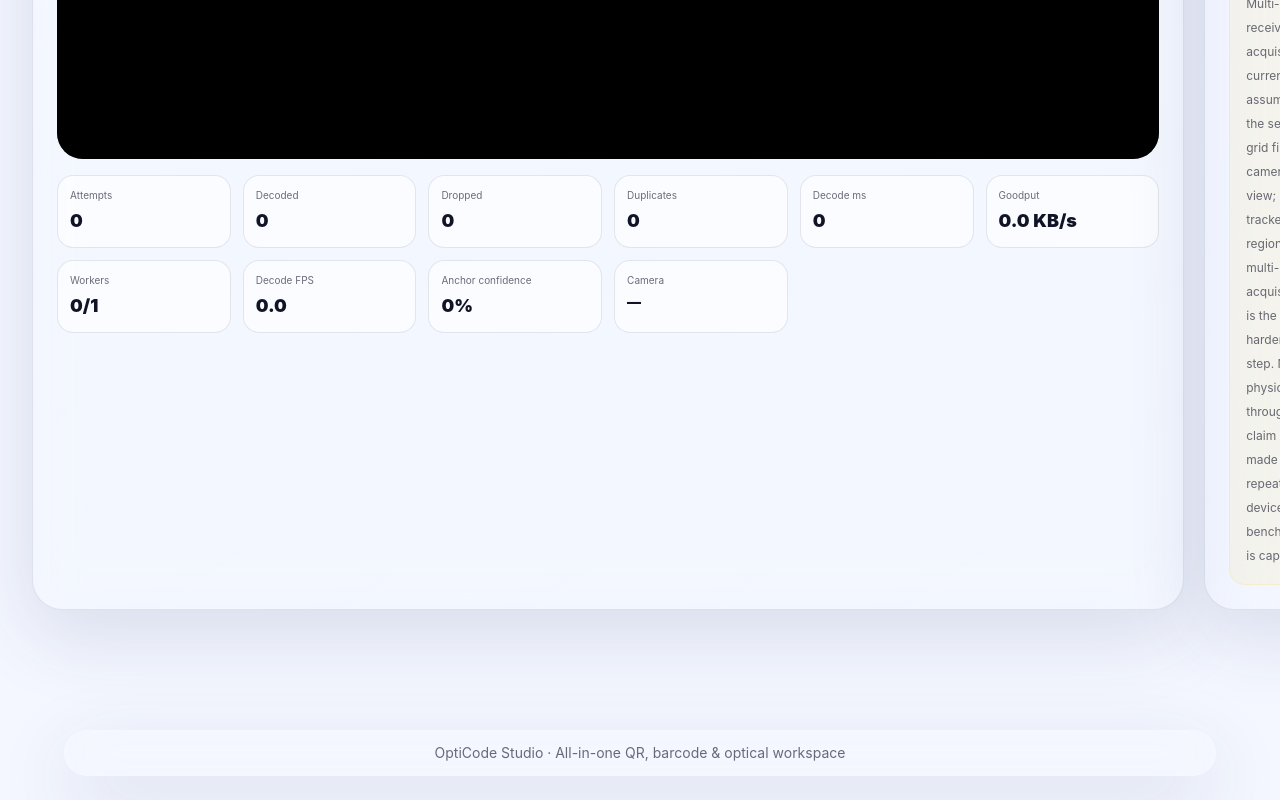
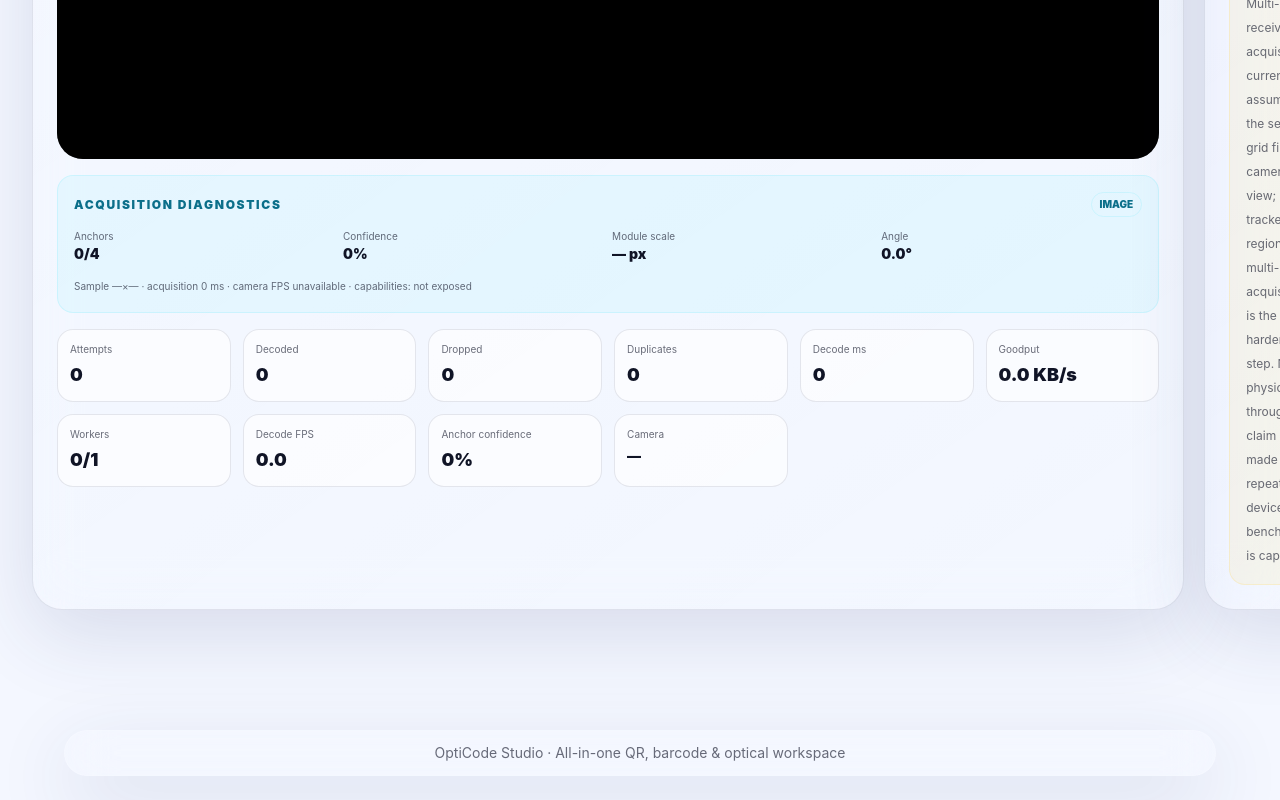
Before and after one commit to Mahin98250/OR-Generator, a React (Vite) app: page /#/optiframe in a window 1280 px wide. Shown: the part 1746-2546 px from the top of the page. Built offline with nearby package versions, Linux system fonts and the light colour scheme.

Commit message:
feat: add live optical acquisition lab

```diff
--- a/src/pages/OptiFrameLab/OptiFrameLab.tsx
+++ b/src/pages/OptiFrameLab/OptiFrameLab.tsx
@@ -2,7 +2,7 @@ import { useEffect, useMemo, useRef, useState } from 'react';
 import { Camera, CameraOff, CheckCircle2, Copy, Download, FlaskConical, Pause, Play, RotateCcw, ScanLine, Upload, Zap } from 'lucide-react';
 import { GlassCard } from '../../components/ui/GlassCard';
 import { GlassButton } from '../../components/ui/GlassButton';
-import { decodeOptiFrame, decodeOptiFramePerspective, encodeOptiFrame, getOptiFrameCapacity, OPTIFRAME_SIZE, type OptiFramePerspectiveDiagnostics } from '../../lib/optiframe';
+import { decodeOptiFrame, decodeOptiFramePerspective, encodeOptiFrame, getOptiFrameCapacity, inspectOptiFrameAcquisition, OPTIFRAME_SIZE, type OptiFrameAcquisitionDiagnostics, type OptiFramePerspectiveDiagnostics } from '../../lib/optiframe';
 import { OptiFrameAssembler, splitOptiFramePayload, utf8ToText } from '../../lib/optiframeStream';
 import { OptiFrameDecodePool } from '../../lib/optiframeDecodePool';
 import { createOptiLaneSurface, cropOptiLaneGrid, type OptiLaneCount } from '../../lib/optiframeLanes';
@@ -22,6 +22,7 @@ type CameraStats = {
   lastConfidence: number;
   cameraWidth: number;
   cameraHeight: number;
+  cameraFrameRate: number;
   startedAt: number | null;
 };
 
@@ -36,7 +37,9 @@ export function OptiFrameLab() {
   const [cameraError, setCameraError] = useState('');
   const [cameraDecoded, setCameraDecoded] = useState('');
   const [receiver, setReceiver] = useState({ total: 0, received: 0, bytes: 0, missing: [] as number[], complete: false });
-  const [cameraStats, setCameraStats] = useState<CameraStats>({ attempts: 0, hits: 0, duplicates: 0, dropped: 0, workerHits: 0, localHits: 0, lastMs: 0, bytes: 0, captureFps: 0, decodeFps: 0, goodputBps: 0, lastConfidence: 0, cameraWidth: 0, cameraHeight: 0, startedAt: null });
+  const [cameraStats, setCameraStats] = useState<CameraStats>({ attempts: 0, hits: 0, duplicates: 0, dropped: 0, workerHits: 0, localHits: 0, lastMs: 0, bytes: 0, captureFps: 0, decodeFps: 0, goodputBps: 0, lastConfidence: 0, cameraWidth: 0, cameraHeight: 0, cameraFrameRate: 0, startedAt: null });
+  const [acquisition, setAcquisition] = useState<OptiFrameAcquisitionDiagnostics>({ stage: 'image', anchors: [], confidence: 0, moduleScale: 0, angle: 0, geometryRatio: 0, sampleWidth: 0, sampleHeight: 0, elapsedMs: 0 });
+  const [cameraCapabilities, setCameraCapabilities] = useState<string[]>([]);
   const [streamPlaying, setStreamPlaying] = useState(false);
   const [streamIndex, setStreamIndex] = useState(0);
   const [laneCount, setLaneCount] = useState<OptiLaneCount>(1);
@@ -54,6 +57,7 @@ export function OptiFrameLab() {
   const seenSequenceRef = useRef(new Set<number>());
   const trackedAnchorsRef = useRef<OptiFramePerspectiveDiagnostics['anchors'] | null>(null);
   const framesSinceFullScanRef = useRef(0);
+  const acquisitionFailureRef = useRef(0);
   const reacquireEveryFrames = 12;
 
   const streamPayload = useMemo(() => {
@@ -455,7 +459,9 @@ export function OptiFrameLab() {
     framesSinceFullScanRef.current = 0;
     setReceiver({ total: 0, received: 0, bytes: 0, missing: [], complete: false });
     setCameraDecoded('');
-    setCameraStats({ attempts: 0, hits: 0, duplicates: 0, dropped: 0, workerHits: 0, localHits: 0, lastMs: 0, bytes: 0, captureFps: 0, decodeFps: 0, goodputBps: 0, lastConfidence: 0, cameraWidth: 0, cameraHeight: 0, startedAt: performance.now() });
+    setAcquisition({ stage: 'searching', anchors: [], confidence: 0, moduleScale: 0, angle: 0, geometryRatio: 0, sampleWidth: 0, sampleHeight: 0, elapsedMs: 0 });
+    acquisitionFailureRef.current = 0;
+    setCameraStats({ attempts: 0, hits: 0, duplicates: 0, dropped: 0, workerHits: 0, localHits: 0, lastMs: 0, bytes: 0, captureFps: 0, decodeFps: 0, goodputBps: 0, lastConfidence: 0, cameraWidth: 0, cameraHeight: 0, cameraFrameRate: 0, startedAt: performance.now() });
 
     try {
       const stream = await navigator.mediaDevices.getUserMedia({
@@ -469,12 +475,11 @@ export function OptiFrameLab() {
         audio: false,
       });
       streamRef.current = stream;
-      const settings = stream.getVideoTracks()[0]?.getSettings();
-      setCameraStats(prev => ({
-        ...prev,
-        cameraWidth: settings?.width ?? 0,
-        cameraHeight: settings?.height ?? 0,
-      }));
+      const track = stream.getVideoTracks()[0];
+      const settings = track?.getSettings();
+      const capabilities = track?.getCapabilities?.();
+      setCameraCapabilities(capabilities ? Object.keys(capabilities).filter(key => ['width','height','frameRate','focusMode','zoom','torch','resizeMode'].includes(key)) : []);
+      setCameraStats(prev => ({ ...prev, cameraWidth: settings?.width ?? 0, cameraHeight: settings?.height ?? 0, cameraFrameRate: settings?.frameRate ?? 0 }));
       if (videoRef.current) {
         videoRef.current.srcObject = stream;
         await videoRef.current.play();
@@ -586,11 +591,27 @@ export function OptiFrameLab() {
             <div className="relative min-h-[460px] aspect-video sm:min-h-[560px] lg:min-h-[620px]">
               <video ref={videoRef} muted playsInline className="h-full w-full object-cover" />
               {!cameraOn && <div className="absolute inset-0 grid place-items-center bg-black/55"><div className="text-center"><ScanLine size={28} className="mx-auto text-white/70"/><p className="mt-3 text-sm font-bold text-white">Point the camera at an OptiFrame</p><p className="mt-1 text-xs text-white/50">Keep all four finder anchors visible.</p></div></div>}
+              {cameraOn && acquisition.anchors.length > 0 && (
+                <svg className="pointer-events-none absolute inset-0 h-full w-full" viewBox={"0 0 " + Math.max(1, acquisition.sampleWidth) + " " + Math.max(1, acquisition.sampleHeight)} preserveAspectRatio="none">
+                  {acquisition.anchors.length >= 2 && <polyline points={acquisition.anchors.map(anchor => anchor.x + "," + anchor.y).join(" ")} fill="none" stroke="rgba(34,211,238,.9)" strokeWidth={Math.max(2, acquisition.moduleScale * 0.7)} />}
+                  {acquisition.anchors.map((anchor, index) => <g key={index}><circle cx={anchor.x} cy={anchor.y} r={Math.max(6, acquisition.moduleScale * 1.6)} fill="rgba(34,211,238,.16)" stroke="white" strokeWidth="2"/><text x={anchor.x + 10} y={anchor.y - 10} fill="white" fontSize={Math.max(12, acquisition.moduleScale * 1.4)} fontWeight="800">{['TL','TR','BL','BR'][index]} {Math.round(anchor.score * 100)}%</text></g>)}
+                </svg>
+              )}
               {cameraOn && <div className="pointer-events-none absolute inset-[5%] rounded-[28px] border-2 border-cyan-300/70 shadow-[0_0_0_999px_rgba(0,0,0,.16),0_0_32px_rgba(34,211,238,.2)]"><div className="absolute inset-4 border border-white/15"/></div>}
             </div>
           </div>
           {cameraError && <div className="mt-3 rounded-2xl border border-rose-300/20 bg-rose-400/10 p-4 text-xs leading-6 text-rose-100">{cameraError}</div>}
           {cameraOn && cameraStats.cameraWidth > 0 && cameraStats.cameraWidth < 960 && <div className="mt-3 rounded-2xl border border-amber-300/20 bg-amber-300/10 p-4 text-xs leading-6 text-amber-100">The browser supplied a {cameraStats.cameraWidth}×{cameraStats.cameraHeight} camera stream. The detector prefers a higher-resolution feed because more camera pixels per optical module generally gives it more information; this browser did not provide the preferred target.</div>}
+          <div className="mt-4 rounded-2xl border border-cyan-300/20 bg-cyan-300/10 p-4">
+            <div className="flex items-center justify-between gap-3"><p className="text-xs font-black uppercase tracking-[.14em] text-cyan-200">Acquisition diagnostics</p><span className="rounded-full border border-cyan-300/20 px-2 py-1 text-[10px] font-black text-cyan-200">{acquisition.stage.toUpperCase()}</span></div>
+            <div className="mt-3 grid grid-cols-2 gap-2 sm:grid-cols-4">
+              <div><p className="text-[10px] text-[var(--text-muted)]">Anchors</p><p className="text-sm font-black text-[var(--text)]">{acquisition.anchors.length}/4</p></div>
+              <div><p className="text-[10px] text-[var(--text-muted)]">Confidence</p><p className="text-sm font-black text-[var(--text)]">{Math.round(acquisition.confidence * 100)}%</p></div>
+              <div><p className="text-[10px] text-[var(--text-muted)]">Module scale</p><p className="text-sm font-black text-[var(--text)]">{acquisition.moduleScale ? acquisition.moduleScale.toFixed(1) : '—'} px</p></div>
+              <div><p className="text-[10px] text-[var(--text-muted)]">Angle</p><p className="text-sm font-black text-[var(--text)]">{acquisition.angle.toFixed(1)}°</p></div>
+            </div>
+            <p className="mt-3 text-[10px] leading-5 text-[var(--text-muted)]">Sample {acquisition.sampleWidth || '—'}×{acquisition.sampleHeight || '—'} · acquisition {acquisition.elapsedMs.toFixed(0)} ms · camera {cameraStats.cameraFrameRate ? cameraStats.cameraFrameRate.toFixed(1) + ' FPS' : 'FPS unavailable'} · capabilities: {cameraCapabilities.length ? cameraCapabilities.join(', ') : 'not exposed'}</p>
+          </div>
           <div className="mt-4 grid grid-cols-2 gap-3 sm:grid-cols-4 lg:grid-cols-6">
             <div className="rounded-2xl border border-[var(--border)] bg-[var(--bg-soft)] p-3"><p className="text-[10px] text-[var(--text-muted)]">Attempts</p><p className="mt-1 text-lg font-black text-[var(--text)]">{cameraStats.attempts}</p></div>
             <div className="rounded-2xl border border-[var(--border)] bg-[var(--bg-soft)] p-3"><p className="text-[10px] text-[var(--text-muted)]">Decoded</p><p className="mt-1 text-lg font-black text-[var(--text)]">{cameraStats.hits}</p></div>
```
